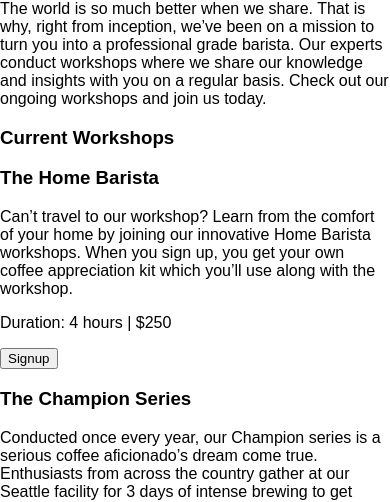
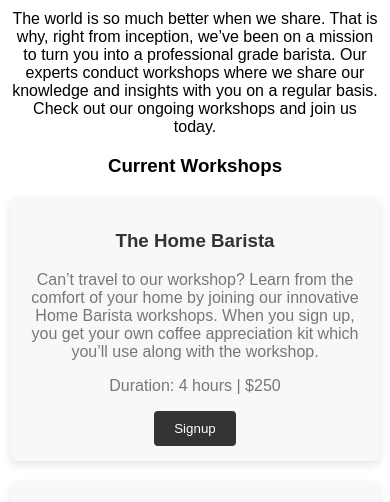
Before and after one commit to sachinbhatnagar/WakeCup, a plain HTML site: page learn-with-us.html in a window 390 px wide. Shown: the part 274-776 px from the top of the page. Drawn offline with Linux system fonts and the light colour scheme.

Commit message:
Stylesheet updated

```diff
--- a/css/style.css
+++ b/css/style.css
@@ -131,6 +131,11 @@ nav a:hover {
 }
 
 /* Banner section styles */
+.banner-section {
+    text-align: center;
+    overflow: hidden; /* Ensure the image doesn't overflow */
+}
+
 .banner-section img {
     max-width: 100%;
     height: auto;
@@ -217,6 +222,59 @@ form button:hover {
 .cost {
     color: #777;
     margin-top: 10px;
+}
+
+/* Learn section styles */
+.learn-section {
+    text-align: center;
+    padding: 20px;
+}
+
+.workshop-card {
+    background-color: #f8f8f8;
+    border-radius: 8px;
+    box-shadow: 0 4px 8px rgba(0, 0, 0, 0.1);
+    margin: 20px 0;
+    padding: 20px;
+}
+
+.workshop-card h3 {
+    color: #333;
+}
+
+.workshop-card p {
+    color: #777;
+}
+
+.signup-button {
+    background-color: #333;
+    color: white;
+    padding: 10px 20px;
+    border: none;
+    border-radius: 4px;
+    cursor: pointer;
+    transition: background-color 0.3s;
+}
+
+.signup-button:hover {
+    background-color: #ffc107; /* Change to your desired hover color */
+}
+
+/* Cafes section styles */
+.cafes-section {
+    text-align: center;
+    padding: 50px;
+}
+
+.cafe-card {
+    background-color: #f9f9f9;
+    border: 1px solid #ddd;
+    padding: 20px;
+    margin-bottom: 20px;
+}
+
+.cafe-card h3 {
+    color: #333;
 }
 
 /* Footer styles */
@@ -311,4 +369,16 @@ footer {
     .equipment-item {
         width: 100%;
     }
+
+    .learn-section {
+        padding: 10px;
+    }
+
+    .workshop-card {
+        padding: 15px;
+    }
+
+    .cafes-section {
+        padding: 30px;
+    }
 }
```
